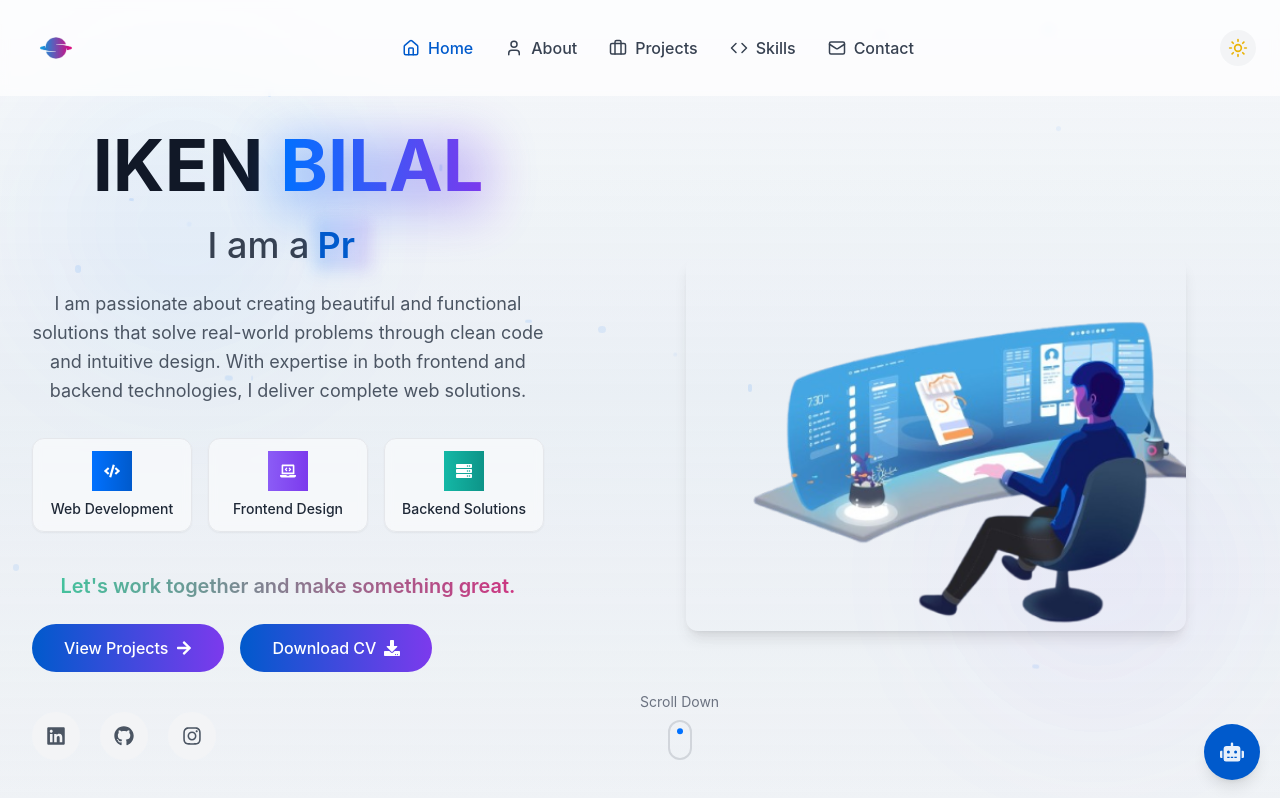
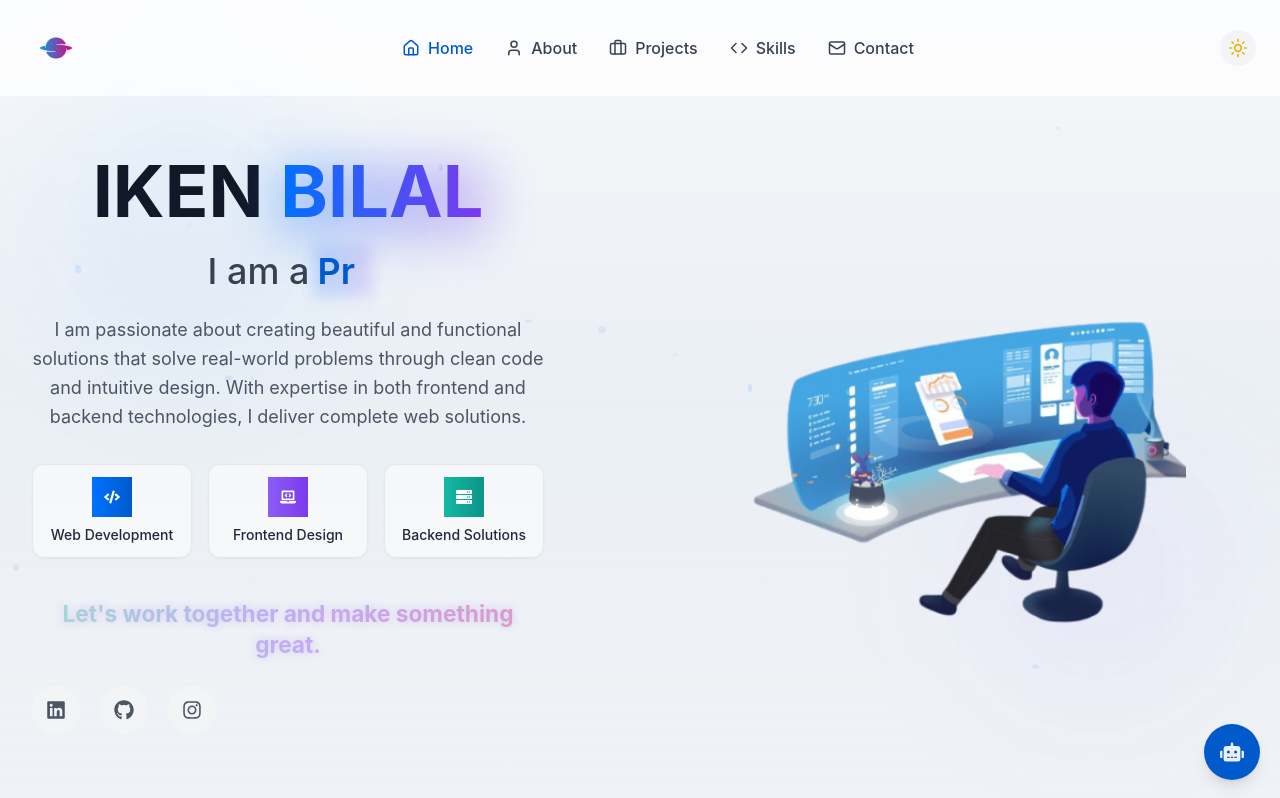
Before and after one commit to Bilalik369/portfolio-pro, a React (Create React App) app in the folder frontend/: page / in a window 1280 px wide. Shown: the top 798 px of the page. Built offline with nearby package versions, Linux system fonts and the light colour scheme.

Commit message:
qulleque modification sur la parte de Home

```diff
--- a/frontend/src/components/Home.jsx
+++ b/frontend/src/components/Home.jsx
@@ -1,18 +1,11 @@
+"use client"
+
 import { useRef, useState, useEffect } from "react"
-import {
-  FaGithub,
-  FaLinkedin,
-  FaInstagram,
-  FaArrowRight,
-  FaDownload,
-  FaCode,
-  FaLaptopCode,
-  FaServer,
-} from "react-icons/fa"
+import { FaGithub, FaLinkedin, FaInstagram, FaCode, FaLaptopCode, FaServer } from "react-icons/fa"
 import { TypeAnimation } from "react-type-animation"
 import { motion, useScroll, useTransform, AnimatePresence } from "framer-motion"
-import { useTheme } from "../context/ThemeContext";
-import Image  from "../assets/hadik.png"
+import { useTheme } from "../context/ThemeContext"
+import Image from "../assets/hadik.png"
 
 const Home = () => {
   const ref = useRef(null)
@@ -28,7 +21,6 @@ const Home = () => {
   const textY = useTransform(scrollYProgress, [0, 1], ["0%", "200%"])
 
   useEffect(() => {
-
     const timer = setTimeout(() => {
       setIsLoaded(true)
     }, 500)
@@ -65,12 +57,10 @@ const Home = () => {
     { icon: <FaServer />, title: "Backend Solutions", color: "from-teal-500 to-teal-600" },
   ]
 
-
   const buttonGradient = "from-blue-600 to-purple-600"
 
   return (
     <>
-
       <AnimatePresence>
         {!isLoaded && (
           <motion.div
@@ -129,7 +119,6 @@ const Home = () => {
           <div className="absolute bottom-20 right-10 w-72 h-72 bg-purple-500/5 dark:bg-purple-500/10 rounded-full filter blur-3xl transition-colors duration-500" />
         </div>
 
-
         <div
           className="absolute inset-0 w-full h-full opacity-[0.02] dark:opacity-[0.02] z-0 transition-opacity duration-500"
           style={{
@@ -143,7 +132,6 @@ const Home = () => {
 
         <div className="container mx-auto px-4 z-10">
           <div className="flex flex-col-reverse lg:flex-row items-center justify-center gap-12 lg:gap-20">
-
             <motion.div
               variants={fadeIn("right", 0.3)}
               initial="hidden"
@@ -152,8 +140,6 @@ const Home = () => {
               className="lg:w-1/2 max-w-lg"
             >
               <div className="relative">
-
-
                 <motion.h1
                   style={{ y: textY }}
                   className="text-5xl md:text-6xl lg:text-7xl font-bold leading-tight mb-6 text-gray-900 dark:text-white transition-colors duration-500"
@@ -222,57 +208,28 @@ const Home = () => {
                 </motion.div>
 
                 {/* Added animated text for "Let's work together" */}
-                <motion.div
-                  variants={fadeIn("up", 0.58)}
-                  className="mb-6"
-                >
+                <motion.div variants={fadeIn("up", 0.58)} className="mb-6">
                   <motion.p
                     initial={{ opacity: 0, scale: 0.9 }}
                     animate={{
                       opacity: 1,
                       scale: 1,
-                      textShadow: ["0px 0px 0px rgba(123, 58, 237, 0)", "0px 0px 8px rgba(123, 58, 237, 0.5)", "0px 0px 0px rgba(123, 58, 237, 0)"]
+                      textShadow: [
+                        "0px 0px 0px rgba(123, 58, 237, 0)",
+                        "0px 0px 12px rgba(123, 58, 237, 0.7)",
+                        "0px 0px 0px rgba(123, 58, 237, 0)",
+                      ],
                     }}
                     transition={{
-                      duration: 2,
+                      duration: 2.5,
                       repeat: Number.POSITIVE_INFINITY,
-                      repeatType: "reverse"
+                      repeatType: "reverse",
                     }}
-                    className="text-xl font-semibold bg-gradient-to-r from-emerald-400 to-pink-600 bg-clip-text text-transparent"
+                    className="text-2xl font-bold bg-gradient-to-r from-emerald-400 via-purple-500 to-pink-600 bg-clip-text text-transparent"
                   >
                     Let's work together and make something great.
                   </motion.p>
                 </motion.div>
-
-                <motion.div variants={fadeIn("up", 0.6)} className="flex flex-wrap gap-4 mb-10">
-                  <a
-                    href="#projects"
-                    className="group relative px-8 py-3 text-white rounded-full font-medium flex items-center gap-2 overflow-hidden"
-                  >
-                    <span
-                      className={`absolute inset-0 bg-gradient-to-r ${buttonGradient} transition-all duration-300 group-hover:scale-105`}
-                    ></span>
-                    <span className="relative flex items-center">
-                      View Projects
-                      <FaArrowRight className="ml-2 group-hover:translate-x-1 transition-transform" />
-                    </span>
-                  </a>
-
-                  <a
-                    href="/resume.pdf"
-                    download
-                    className="group relative px-8 py-3 text-white rounded-full font-medium flex items-center gap-2 overflow-hidden"
-                  >
-                    <span
-                      className={`absolute inset-0 bg-gradient-to-r ${buttonGradient} transition-all duration-300 group-hover:scale-105`}
-                    ></span>
-                    <span className="relative flex items-center">
-                      Download CV
-                      <FaDownload className="ml-2 group-hover:translate-y-1 transition-transform" />
-                    </span>
-                  </a>
-                </motion.div>
-
 
                 <motion.div variants={fadeIn("up", 0.7)} className="flex gap-5">
                   <a
@@ -314,7 +271,6 @@ const Home = () => {
               </div>
             </motion.div>
 
-
             <motion.div
               variants={fadeIn("down", 0.6)}
               initial="hidden"
@@ -322,41 +278,11 @@ const Home = () => {
               viewport={{ once: false, amount: 0.7 }}
               className="lg:w-1/2 flex justify-center"
             >
-  <img
-    src={Image}
-    alt="Profile"
-    className="w-[350px] lg:w-[500px] rounded-xl shadow-lg"
-  />
-</motion.div>
-
-          </div>
-
-
-          <motion.div
-            initial={{ opacity: 0, y: -20 }}
-            animate={{ opacity: 1, y: 0 }}
-            transition={{ delay: 2, duration: 1 }}
-            className="absolute bottom-10 left-1/2 transform -translate-x-1/2 flex flex-col items-center"
-          >
-            <span className="text-sm text-gray-500 dark:text-gray-400 mb-2 transition-colors duration-500">
-              Scroll Down
-            </span>
-            <div className="w-6 h-10 border-2 border-gray-300 dark:border-gray-500 rounded-full flex justify-center p-1 transition-colors duration-500">
-              <motion.div
-                animate={{
-                  y: [0, 12, 0],
-                }}
-                transition={{
-                  repeat: Number.POSITIVE_INFINITY,
-                  duration: 1.5,
-                }}
-                className="w-1.5 h-1.5 bg-blue-500 rounded-full"
-              />
-            </div>
+              <img src={Image || "/placeholder.svg"} alt="Profile" className="w-[350px] lg:w-[500px] rounded-xl" />
             </motion.div>
           </div>
+        </div>
       </section>
-
 
       <style jsx global>{`
         @keyframes floatParticle {
```
Lines whose indentation alone changed are shown as unchanged.
